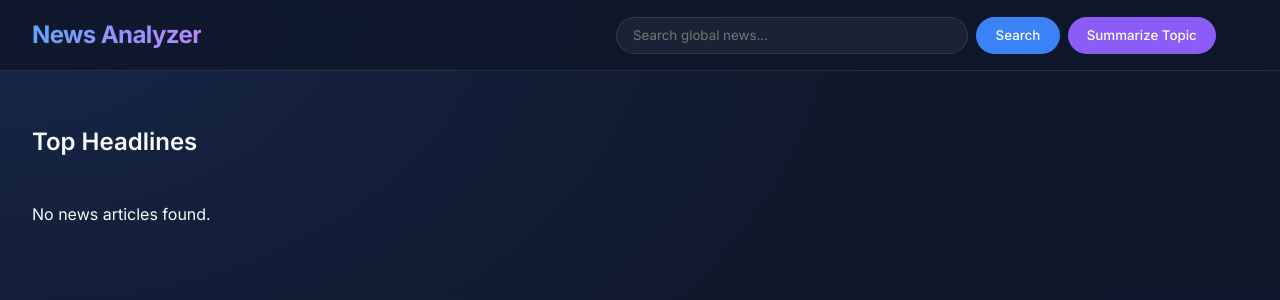
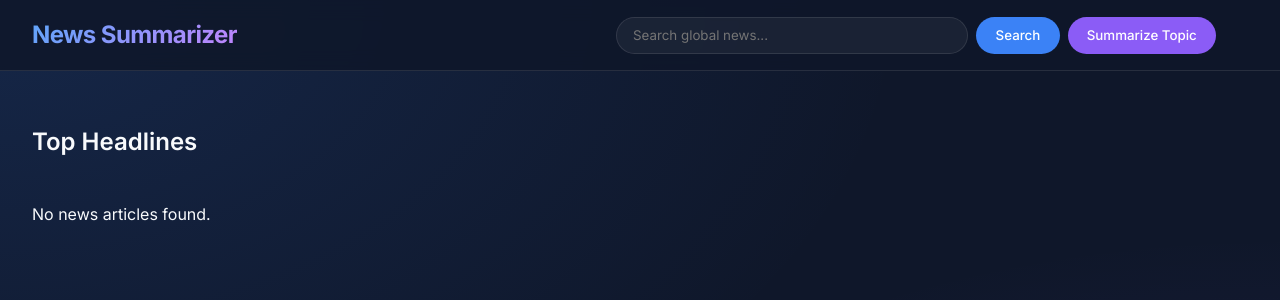
Before and after one commit to VaradHajare/news-summarizer, a Django app: page / in a window 1280 px wide. Shown: the top 300 px of the page. Run offline with Django 5.2, Linux system fonts and the light colour scheme; data that the repository does not hold is empty.

Commit message:
Quality of Life changes and Updated README.md

```diff
--- a/news/templates/news/home.html
+++ b/news/templates/news/home.html
@@ -4,7 +4,7 @@
 <head>
     <meta charset="UTF-8">
     <meta name="viewport" content="width=device-width, initial-scale=1.0">
-    <title>News Analyzer</title>
+    <title>News Summarizer</title>
     <link rel="preconnect" href="https://fonts.googleapis.com">
     <link rel="preconnect" href="https://fonts.gstatic.com" crossorigin>
     <link href="https://fonts.googleapis.com/css2?family=Inter:wght@300;400;500;600;700&display=swap" rel="stylesheet">
@@ -515,7 +515,7 @@
 
 <body>
     <header>
-        <h1><a href="/">News Analyzer</a></h1>
+        <h1><a href="/">News Summarizer</a></h1>
         <div class="search-container">
             <form method="get" id="searchForm">
                 <input type="text" name="query" id="queryInput" placeholder="Search global news..."
```
Also changed, not shown: README.md.
